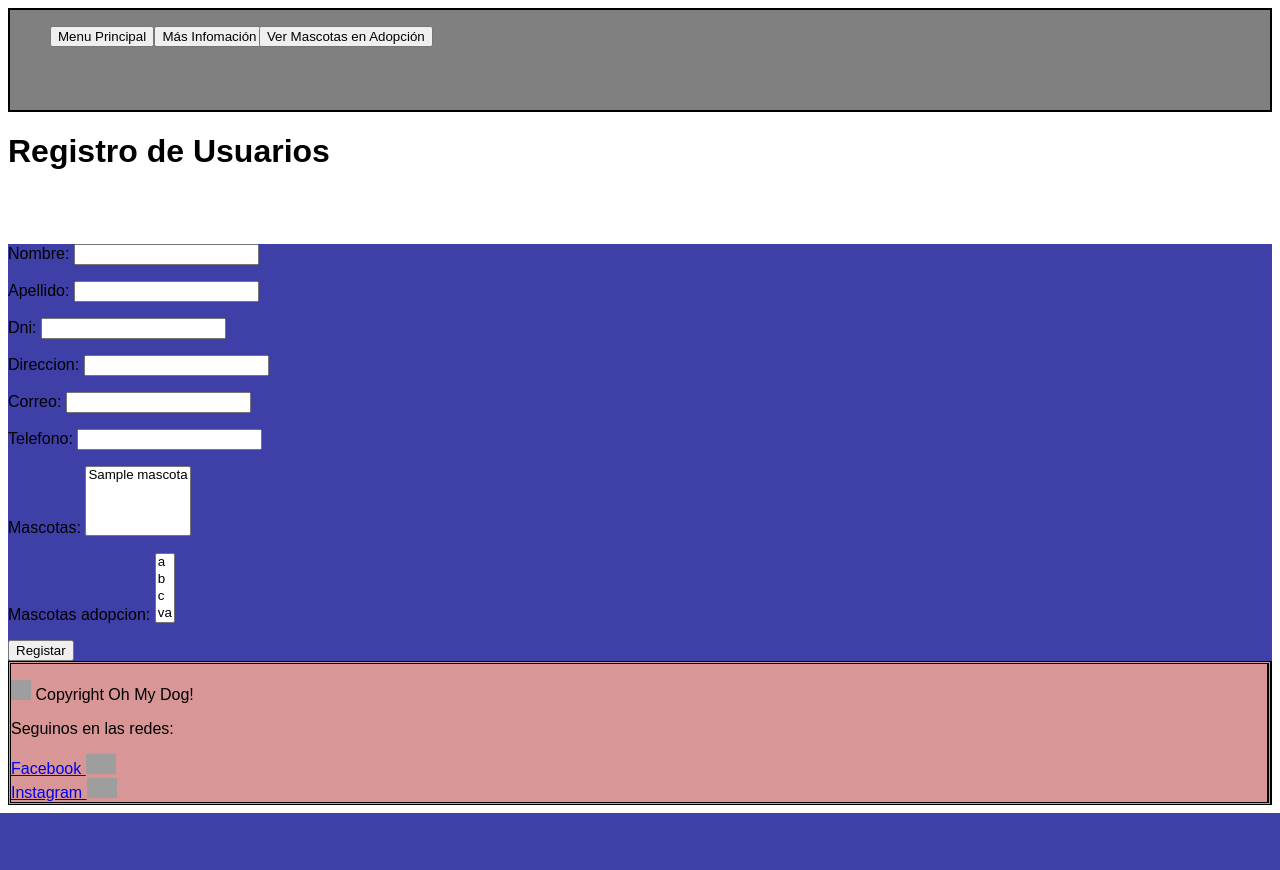
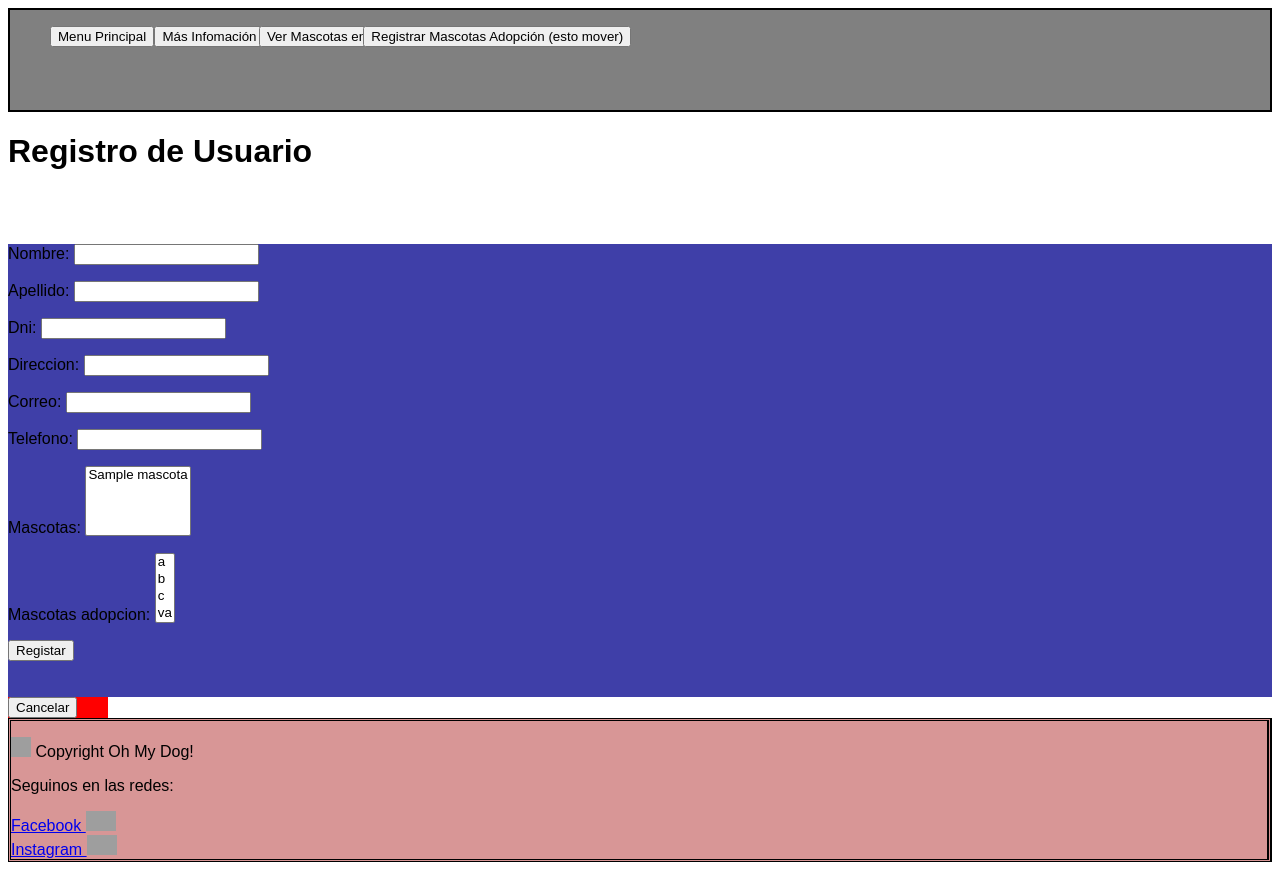
Before and after one commit to dome0luis0valentin/OhMyDog, a Django app: page /registrar/ in a window 1280 px wide. Before the commit the page ends 813 px from the top, so only its background shows below. Run offline with Django 4.2, Linux system fonts and the light colour scheme; data comes from the database, SQL or seed files in the repository; both versions use the stored data as it was after the commit; tables that the repository leaves empty hold one stand-in row (values such as "Sample post"); grey boxes are pictures that could not be loaded.

Commit message:
Agrego Formulario para registrar mascotas en adopcion

```diff
--- a/main/form.py
+++ b/main/form.py
@@ -1,6 +1,6 @@
 from django import forms
 
-from .models import Usuario
+from .models import Usuario, Mascota_Adopcion
 
 class UsuarioForm(forms.ModelForm):
 
@@ -11,3 +11,13 @@ class UsuarioForm(forms.ModelForm):
     class Meta:
         model = Usuario  #Busco el modelo, para cada campo del modelo, hará una entrada al formularion
         fields = '__all__'  #Todos los campos del modelo
+
+class MascotaAdopcionForm(forms.ModelForm):
+
+    #Para validar los datos en el formulario falta implementar esto:
+
+    #https://runebook.dev/es/docs/django/ref/forms/validation
+
+    class Meta:
+        model = Mascota_Adopcion  #Busco el modelo, para cada campo del modelo, hará una entrada al formularion
+        fields = ['nombre','color', 'raza', 'fecha_nac']
--- a/main/urls.py
+++ b/main/urls.py
@@ -18,4 +18,6 @@ urlpatterns = [
     path('detalle_mascota_view/<int:id>',views.detalle_mascota, name="detalle_mascota_view"),
     path('adopcion/<int:pk>', views.AdopcionDetailView.as_view(), name='detalle de mascota'),
     path('adopcion/', views.AdopcionListView.as_view(), name='adopciones'),
+
+    path('registrar_adopcion/', views.registrar_adopcion, name='registrar adopcion'),
 ]
--- a/main/views.py
+++ b/main/views.py
@@ -1,7 +1,7 @@
 from django.shortcuts import render
 
 from .models import Mascota, Usuario, Mascota_Adopcion
-from .form import UsuarioForm
+from .form import UsuarioForm, MascotaAdopcionForm
 
 
 
@@ -27,7 +27,7 @@ def registro(request):
             form.save()
         print("\nSe registro a:\n")
         print(form.data["correo"])
-    context = {'form':form}
+    context = {'form':form, 'titulo': "Registro de Usuario"}
 
     return render(request, "registro.html", context)
 
@@ -89,6 +89,30 @@ class AdopcionDetailView(generic.DetailView):
 
         return render(
             request,
-            'main/detalle_mascota.html',
+            'main/templates/detalle_mascota.html',
             context={'mascota':mascota_adopcion_id,}
         )
+
+
+def registrar_adopcion(request):
+    form = MascotaAdopcionForm()
+    if request.method == "POST":
+        form = MascotaAdopcionForm(request.POST)
+        if form.is_valid():
+
+            mi_objeto = form.save(commit=False)
+            #Por ahora se los asignos al usuario 1
+            mi_objeto.dueno = Usuario.objects.filter(pk=1)[0] # asignar el valor adicional al campo correspondiente
+            # guardar el objeto en la base de datos
+
+            #AGREGAR A FORM LOS DATOS DEL USUARIO
+            print(mi_objeto.save())
+            #ACA SE REGISTRA EN LA BASE DE DATOS PERO HAY QUE AGREGAR DATOS DE USUARIO
+            #form.save()
+
+        return render(request, "index.html")
+        print("\nSe registro a:\n")
+        print()
+    context = {'form':form, 'titulo': "Registro de Adopcion"}
+
+    return render(request, "registro.html", context)
--- a/templates/partials/_header.html
+++ b/templates/partials/_header.html
@@ -10,6 +10,10 @@
             <form style="display: inline-block; border: teal; width: 100px;" action="http://127.0.0.1:8000/adopcion/">
                 <input type="submit" value="Ver Mascotas en Adopción" />
             </form>
+
+            <form style="display: inline-block; border: teal; width: 100px;" action="http://127.0.0.1:8000/registrar_adopcion/">
+                <input type="submit" value="Registrar Mascotas Adopción (esto mover)" />
+            </form>
         </ul>
     </nav>
 </footer>
--- a/templates/registro.html
+++ b/templates/registro.html
@@ -8,16 +8,23 @@
     <meta charset="UTF-8">
     <meta http-equiv="X-UA-Compatible" content="IE=edge">
     <meta name="viewport" content="width=device-width, initial-scale=1.0">
-    <title>Document</title>
+    <title>{{titulo}}</title>
 </head>
 <body>
-    <h1>Registro de Usuarios</h1>
+    <h1>{{titulo}}</h1>
     <br>
     <br>
     <form action = "" method = "post", style="background-color: rgb(63, 63, 168);">
         {% csrf_token  %}
         {{form.as_p}}
-        <input type="submit" value="Registar">
+            <input type="submit" value="Registar">
+        <br>
+        <br>
+        <br>
+
+    </form>
+    <form style="display: inline-block; width: 100px; background-color:red;" action="http://127.0.0.1:8000/">
+        <input type="submit" value="Cancelar" />
     </form>
 </body>
 </html>
```
Also changed, not shown: db.sqlite3.
